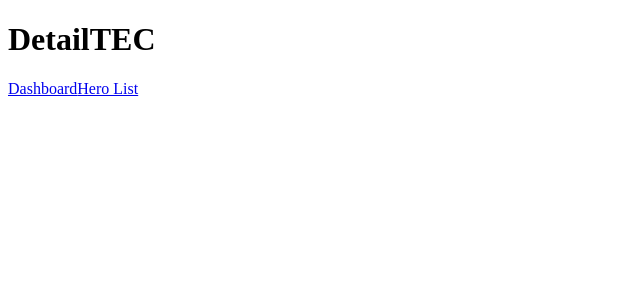
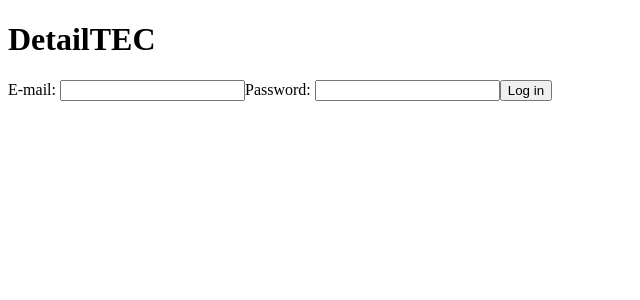
Before and after one commit to rijegaro287/DetailTEC, an Angular app in the folder Frontend/: page /login in a window 1280 px wide. Before the commit this address led to /. Shown: the top 300 px of the page, without its empty margins (0-640 px from the left). Built offline with nearby package versions, Linux system fonts and the light colour scheme.

Commit message:
Login form basicon

```diff
--- /dev/null
+++ b/Frontend/src/app/Components/login-form/login-form.component.html
@@ -0,0 +1,9 @@
+<form [formGroup]="loginForm" (ngSubmit)="onSubmit()">
+    <label for="emailInput">E-mail: </label>
+    <input id="emailInput" type="email" formControlName="emailInput">
+
+    <label for="passwordInput">Password: </label>
+    <input id="passwordInput" type="password" formControlName="passwordInput">
+
+    <input type="submit" value="Log in">
+</form>
--- /dev/null
+++ b/Frontend/src/app/Components/login-form/login-form.component.ts
@@ -0,0 +1,30 @@
+import { Component, OnInit } from '@angular/core'
+import { FormGroup, FormControl } from '@angular/forms'
+
+import { LoginService } from 'src/app/Services/login.service'
+
+@Component({
+  selector: 'app-login-form',
+  templateUrl: './login-form.component.html',
+  styleUrls: ['./login-form.component.scss']
+})
+export class LoginFormComponent implements OnInit {
+  constructor(private loginService: LoginService) { }
+
+  ngOnInit(): void {
+  }
+
+  loginForm: FormGroup = new FormGroup({
+    emailInput: new FormControl(''),
+    passwordInput: new FormControl('')
+  })
+
+  onSubmit = () => {
+    const loginInfo = this.loginForm.value
+    this.loginService.postLogin(loginInfo)
+      .subscribe(response => {
+        if (response.status === 'error') alert(response.body)
+        else console.log(response.status)
+      })
+  }
+}
--- /dev/null
+++ b/Frontend/src/app/Interfaces/LoginForm.ts
@@ -0,0 +1,6 @@
+interface LoginForm {
+    email: string
+    password: string
+}
+
+export { LoginForm }
--- /dev/null
+++ b/Frontend/src/app/Interfaces/ServerResponse.ts
@@ -0,0 +1,6 @@
+interface ServerResponse {
+    status?: string
+    body?: string
+}
+
+export { ServerResponse }
--- /dev/null
+++ b/Frontend/src/app/Services/login.service.ts
@@ -0,0 +1,26 @@
+import { Injectable } from '@angular/core';
+import { Observable, of } from 'rxjs'
+
+import { LoginForm } from '../Interfaces/LoginForm';
+import { ServerResponse } from '../Interfaces/ServerResponse';
+
+@Injectable({
+  providedIn: 'root'
+})
+export class LoginService {
+  constructor() { }
+
+  postLogin = (loginInfo: LoginForm): Observable<ServerResponse> => {
+    console.log(loginInfo)
+    const okResponse: ServerResponse = {
+      status: 'ok'
+    }
+
+    const errorResponse: ServerResponse = {
+      status: 'error',
+      body: 'No se pudo iniciar sesión'
+    }
+
+    return of(okResponse)
+  }
+}
--- a/Frontend/src/app/app.component.html
+++ b/Frontend/src/app/app.component.html
@@ -1,10 +1,12 @@
 <h1>{{title}}</h1>
 
-<nav>
+<router-outlet></router-outlet>
+
+<!-- <nav>
     <a routerLink="/dashboard">Dashboard</a>
     <a routerLink="/heroes">Hero List</a>
 </nav>
 
 <router-outlet></router-outlet>
 
-<app-messages></app-messages>
+<app-messages></app-messages> -->
--- a/Frontend/src/app/app.component.ts
+++ b/Frontend/src/app/app.component.ts
@@ -1,4 +1,4 @@
-import { Component } from '@angular/core';
+import { Component } from '@angular/core'
 
 @Component({
   selector: 'app-root',
@@ -6,5 +6,5 @@
   styleUrls: ['./app.component.scss']
 })
 export class AppComponent {
-  title = 'DetailTEC';
+  title = 'DetailTEC'
 }
```
Also changed, not shown: Frontend/src/app/app-routing.module.ts (+7 -4 lines), Frontend/src/app/app.module.ts (+6 -2 lines), Frontend/src/app/Components/login-form/login-form.component.scss (added), 2 other files (tests, documents, lock files or other folders).
